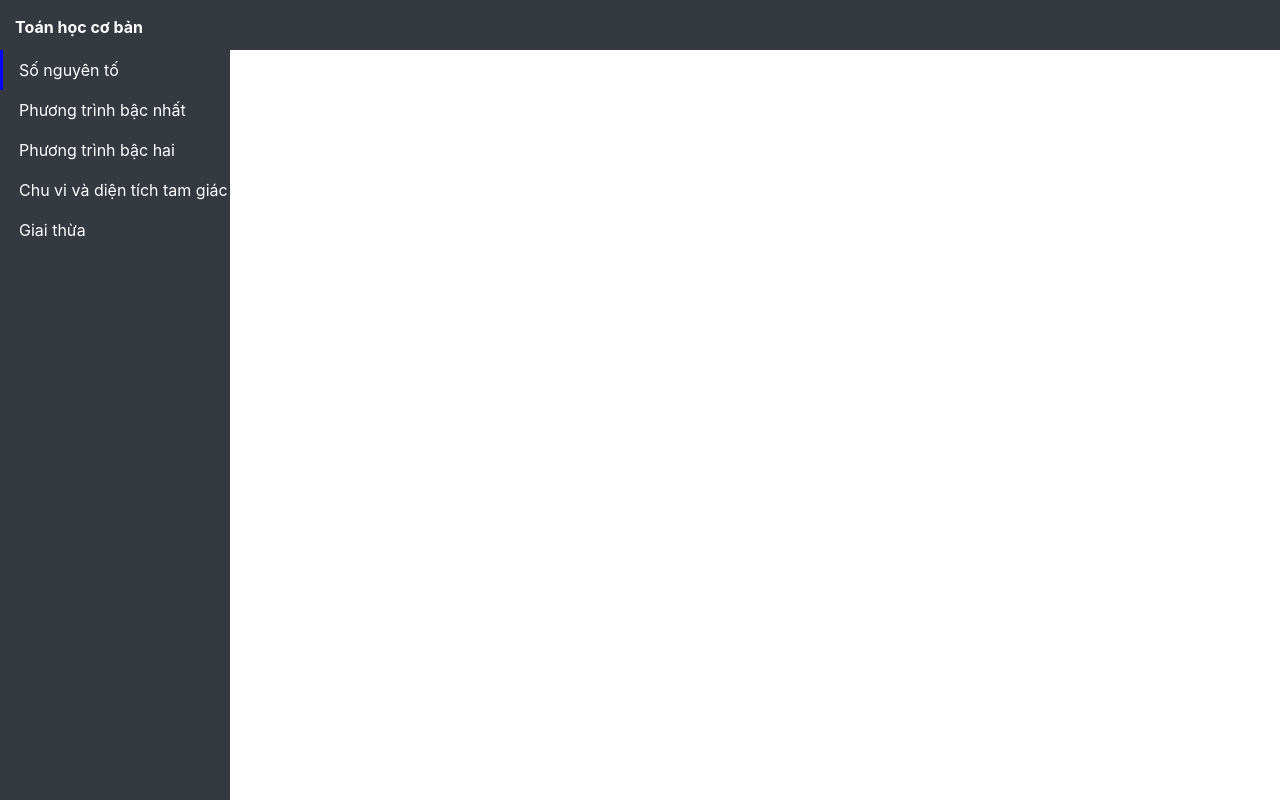
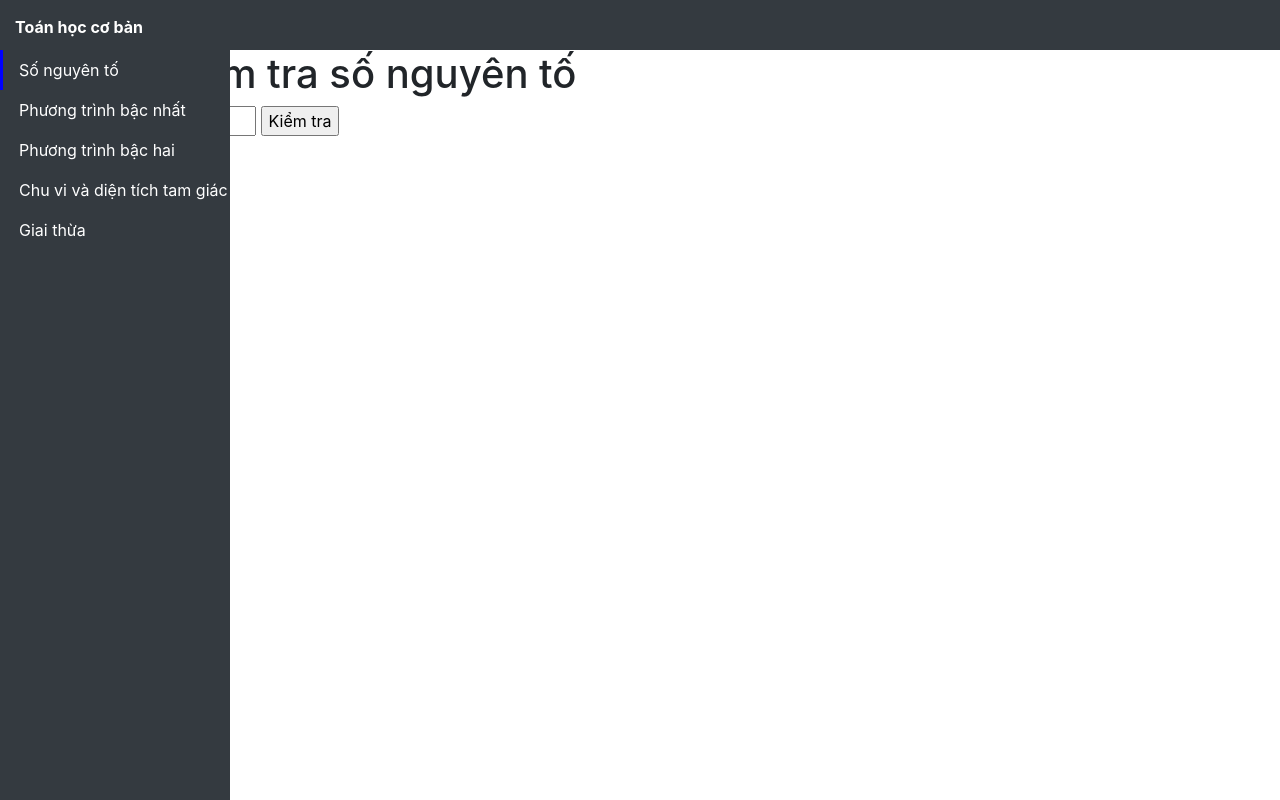
Before and after one commit to phuctrandai/Practice, a PHP site: page /soNguyenTo.php in a window 1280 px wide. Run offline with PHP 8.4, Linux system fonts and the light colour scheme.

Commit message:
Kiem tra la so nguyen to hay khong

```diff
--- a/GiaiToanCoBan/soNguyenTo.php
+++ b/GiaiToanCoBan/soNguyenTo.php
@@ -16,9 +16,35 @@
         <?php
             $_SESSION['page'] = 1;
             include_once './index.php';
+
+            $result = "";
+            $checkNumber = 0;
+            if($_SERVER['REQUEST_METHOD'] == "POST") {
+                $checkNumber = (int)$_POST['checkNumber'];
+                $i = 2;
+                while($i < $checkNumber) {
+                    if(($checkNumber % $i) == 0) {
+                        break;
+                    }
+                    $i++;
+                }
+                if($i == $checkNumber) {
+                    $result = "Là số nguyên tố !";
+                } else {
+                    $result = "Không phải số nguyên tố !";
+                }
+            }
         ?>
-        <div>
-
+        <div id="content">
+            <h1>Bài toán kiểm tra số nguyên tố</h1>
+            <div id="main">
+                <form method="POST" action="soNguyenTo.php">
+                    <input type="number" name="checkNumber" value="<?php echo $checkNumber; ?>">
+                    <input type="submit" name="checkButton" value="Kiểm tra">
+                </form>
+                <br>
+                <label id="result"><?php echo $result; ?></label>
+            </div>
         </div>
     </body>
 </html>
```
